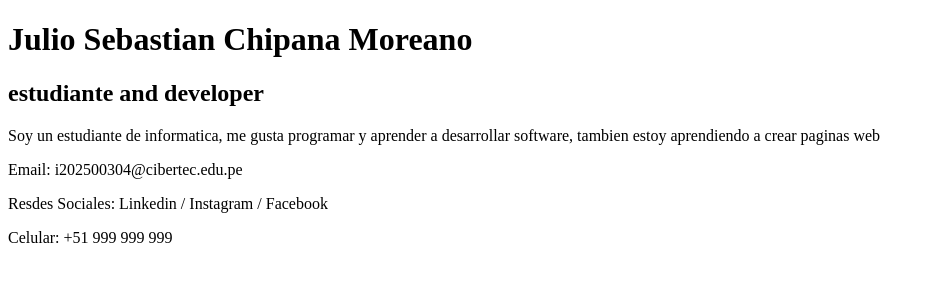
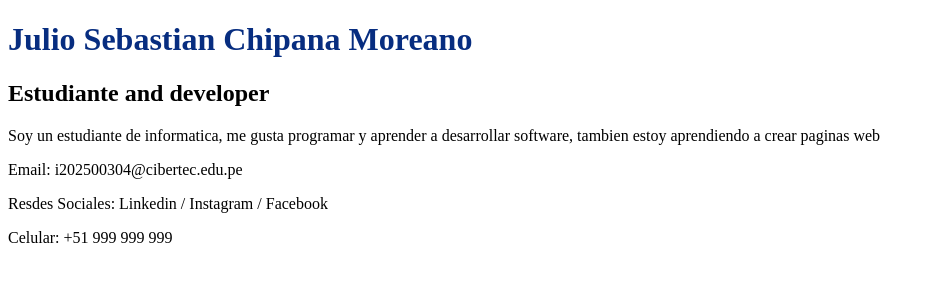
Before and after one commit to BastianCM20/aew_cibertec_chipana, a plain HTML site: page CSS/01_Tarjeta/index.html in a window 1280 px wide. Shown: the whole page, without its empty margins (0-935 px from the left). Drawn offline with Linux system fonts and the light colour scheme.

Commit message:
Aplicamos primer color al h1

```diff
--- a/CSS/01_Tarjeta/css/estilos.css
+++ b/CSS/01_Tarjeta/css/estilos.css
@@ -0,0 +1,5 @@
+
+h1 {
+    color:rgb(7, 45, 128);
+    margin: 3;
+}
--- a/CSS/01_Tarjeta/index.html
+++ b/CSS/01_Tarjeta/index.html
@@ -2,11 +2,12 @@
 <html lang="en">
 <head>
     <title>Tarjeta personal</title>
+    <link rel="stylesheet" href="css/estilos.css">
 </head>
 <body>
     <div class="nombre-cargo">
         <h1>Julio Sebastian Chipana Moreano</h1>
-        <h2>estudiante and developer</h2>
+        <h2>Estudiante and developer</h2>
     </div>
     <div class="mi-descripcion">
         <p>Soy un estudiante de informatica, me gusta programar y
```
